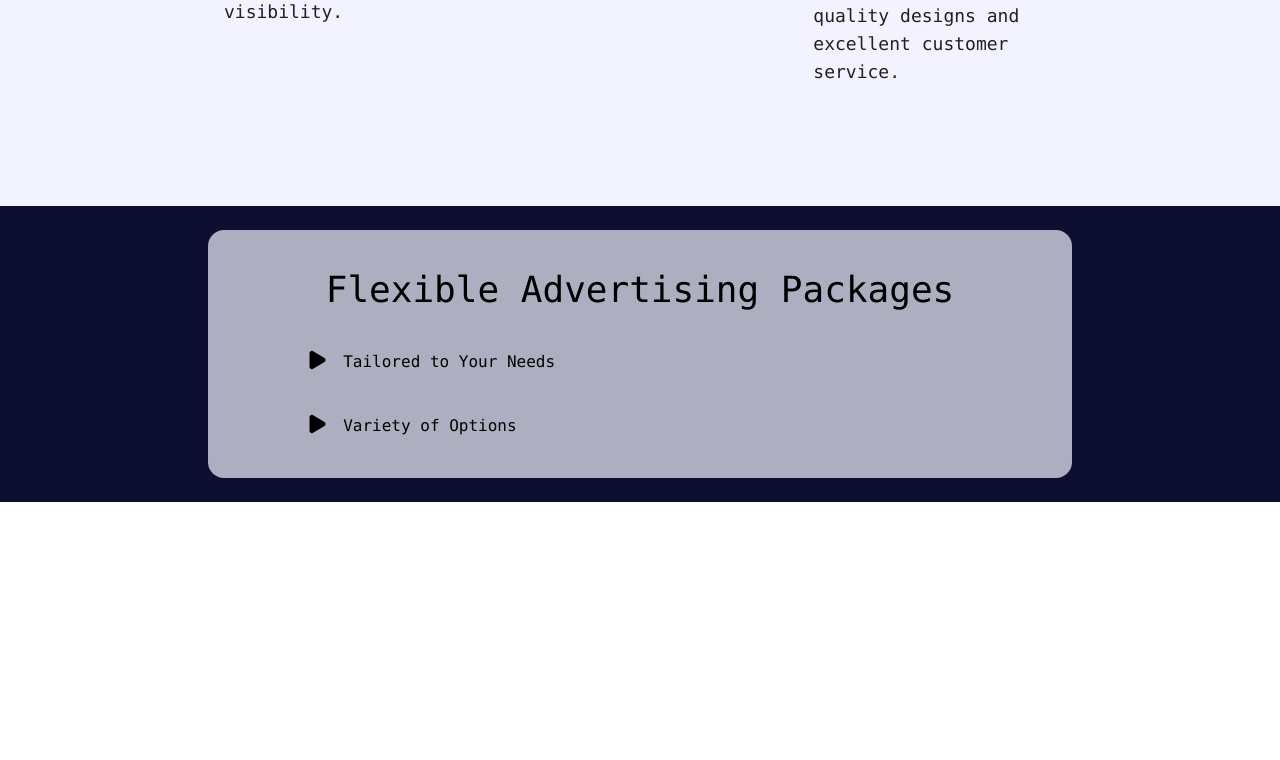
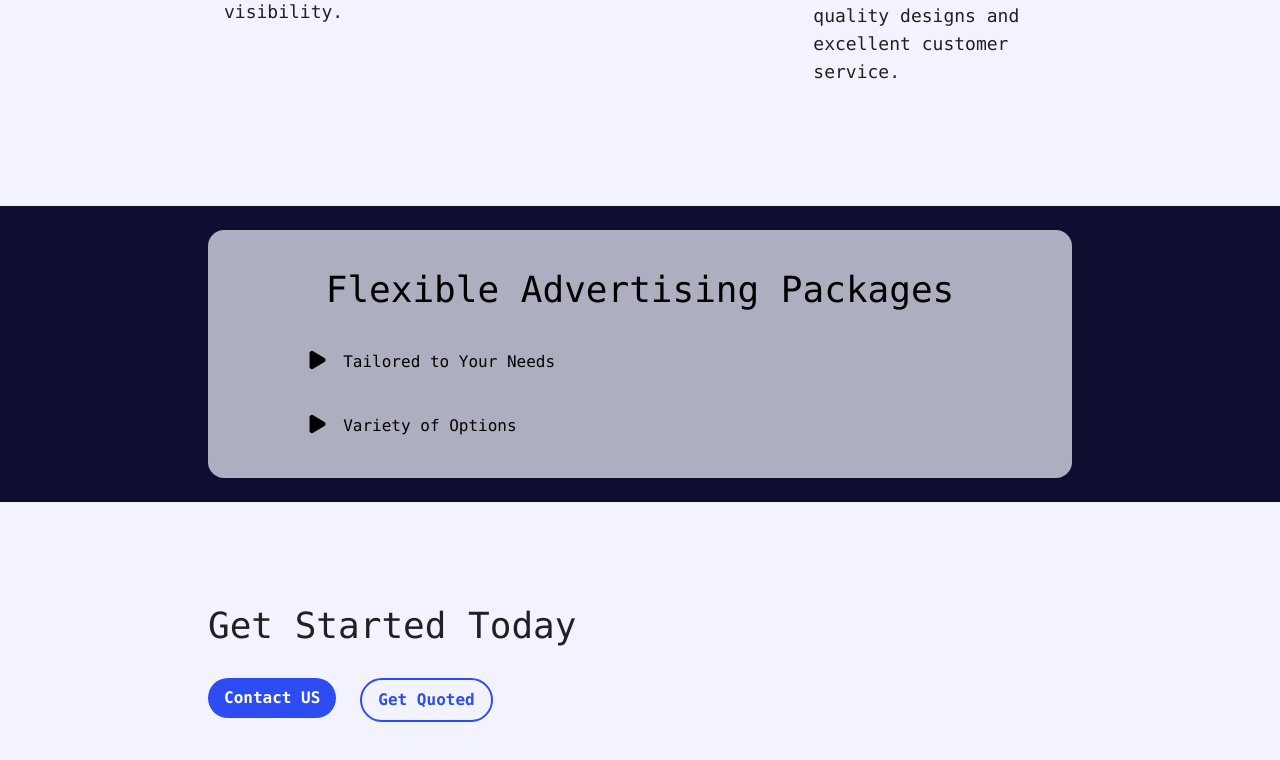
Before and after one commit to Tanishksoam/Adverteez, a React (Vite) app in the folder advertees/: page / in a window 1280 px wide. Shown: the part 2330-3090 px from the top of the page. Before the commit the page ends 2832 px from the top, so only its background shows below. Built offline with nearby package versions, Linux system fonts and the light colour scheme.

Commit message:
redirect page

```diff
--- a/advertees/src/App.jsx
+++ b/advertees/src/App.jsx
@@ -2,6 +2,7 @@ import "./App.css";
 import Contact from "./components/Contact";
 import Design from "./components/Design";
 import Navbar from "./components/Navbar";
+import Redirect from "./components/Redirect";
 import TargetAudience from "./components/TargetAudience";
 import Track from "./components/Track";
 import Hero from "./components/hero";
@@ -25,6 +26,9 @@ function App() {
       <div className="w-full flex flex-col items-start justify-start  bg-[#0e0e31] px-52 py-6">
         <Contact />
       </div>
+      <div className="w-full flex flex-col items-start justify-start  bg-[#f3f3ff] px-52 py-6">
+        <Redirect />
+      </div>
     </div>
   );
 }
--- /dev/null
+++ b/advertees/src/components/Redirect.jsx
@@ -0,0 +1,19 @@
+import React from "react";
+
+const Redirect = () => {
+  return (
+    <div className="w-full  flex flex-col  justify-start items-start py-20 gap-8  text-[#212121]">
+      <h4 className="text-4xl">Get Started Today</h4>
+      <div className=" flex gap-6 justify-start items-start">
+        <div className="w-auto rounded-full bg-[#2D4DF2] text-[#fdfdfd] font-semibold px-4 py-2">
+          Contact US
+        </div>
+        <div className="w-auto rounded-full bg-transparent border-2 border-[#2D4DF2] text-[#2D4DF2] font-semibold px-4 py-2">
+          Get Quoted
+        </div>
+      </div>
+    </div>
+  );
+};
+
+export default Redirect;
```
